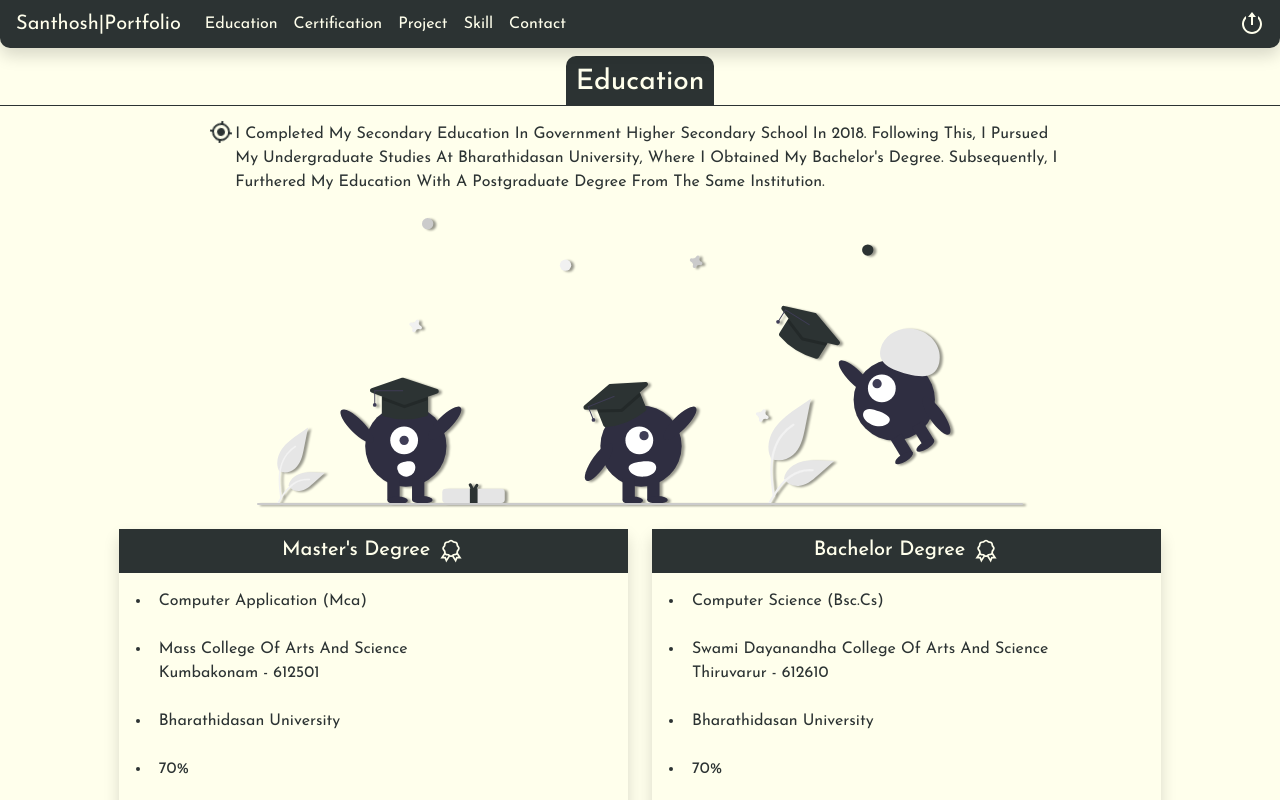
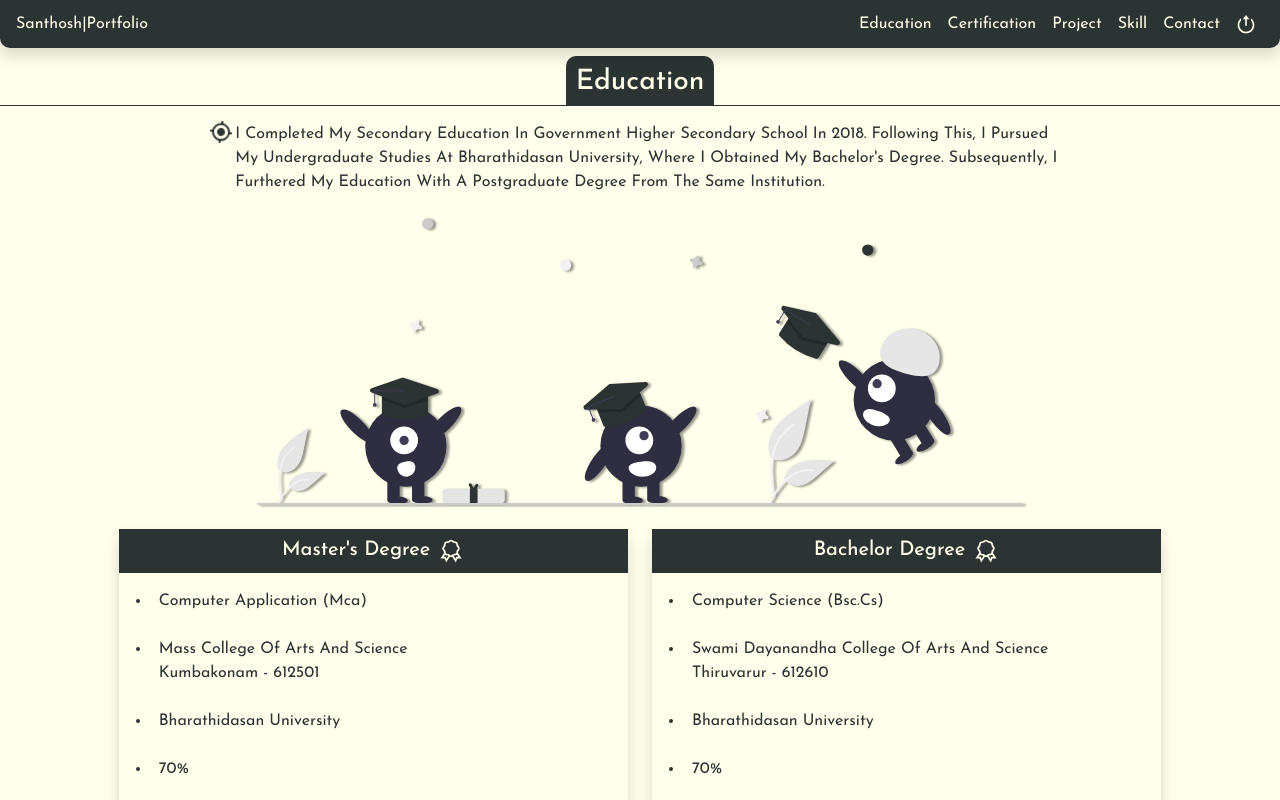
Before and after one commit to Santhosh10661/Portfolio, a React (Create React App) app: page / in a window 1280 px wide. Both pictures are taken after a click on the button "-Lets Go-". Shown: the top 800 px of the page. Built offline with nearby package versions, Linux system fonts and the light colour scheme.

Commit message:
describtion changed

```diff
--- a/src/Css/Nav.css
+++ b/src/Css/Nav.css
@@ -1,6 +1,4 @@
 .logOutIcon {
-  position: absolute;
-  right: 0;
   cursor: pointer;
   transform: rotate(-90deg) scale(1);
   transition: 0.3s ease;
--- a/src/Nav.js
+++ b/src/Nav.js
@@ -6,7 +6,7 @@ import { RiLogoutCircleRLine } from "react-icons/ri";
 
 function Nav(props) {
   let { handleClosePage } = props;
-  let navTextClr = { color: "#ffffec" };
+  let navTextClr = { color: "#ffffec", cursor: "pointer" };
   let [menuBtnClicked, setmenuBtnClicked] = useState(false);
   return (
     <nav
@@ -20,9 +20,9 @@ function Nav(props) {
         borderRadius: "0 0 10px 10px",
       }}
     >
-      <a className="navbar-brand" href="/" style={navTextClr}>
+      <span style={navTextClr} onClick={() => handleClosePage()}>
         santhosh|portfolio
-      </a>
+      </span>
       <button
         className="navbar-toggler"
         type="button"
@@ -40,11 +40,11 @@ function Nav(props) {
           <HiOutlineMenuAlt3 style={navTextClr} />
         )}
       </button>
-      <div className="collapse navbar-collapse" id="navbarNavAltMarkup">
-        <div
-          className="navbar-nav text-center"
-          style={{ width: "100%", position: "relative" }}
-        >
+      <div
+        className="collapse navbar-collapse d-flex justify-content-end"
+        id="navbarNavAltMarkup"
+      >
+        <div className="navbar-nav text-center">
           <a
             className="nav-link active"
             aria-current="page"
@@ -65,9 +65,9 @@ function Nav(props) {
           <a className="nav-link " href="#Contact" style={navTextClr}>
             Contact
           </a>
-          <p className="text-end nav-link m-0">
+          <p className=" nav-link m-0">
             <RiLogoutCircleRLine
-              className="fs-4 logOutIcon"
+              className="fs-5 logOutIcon"
               style={navTextClr}
               onClick={() => handleClosePage()}
             />
```
